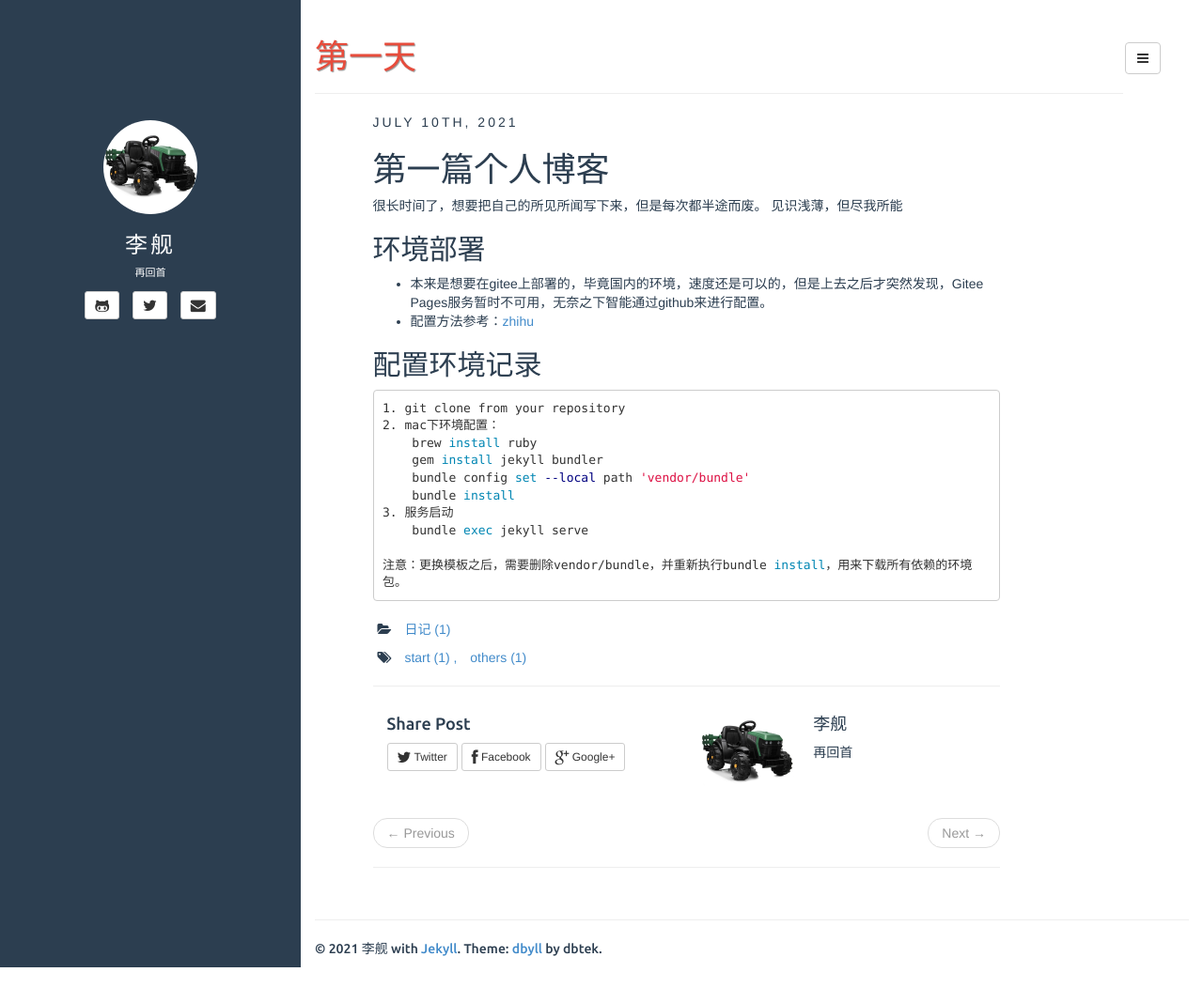
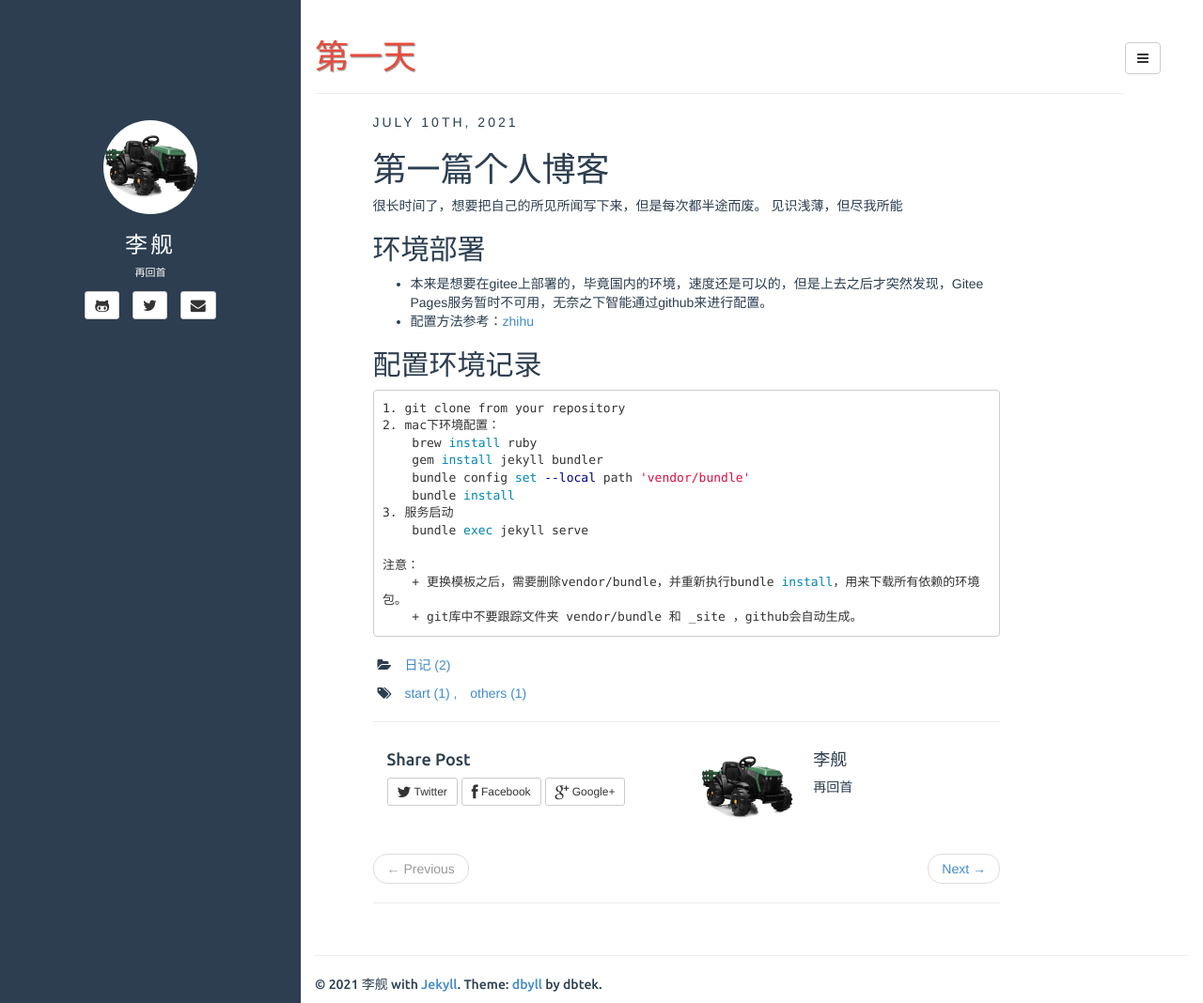
Before and after one commit to lijian24/lijian24.github.io, a Jekyll site: the page built from _posts/2021-07-10-start.md, in a window 1280 px wide and 1068 px high. Shown: the whole window at 94% size. Built offline with Jekyll 4.4.1, drawn with Linux system fonts in a browser that asks for light colours.

````diff
--- a/_posts/2021-07-10-start.md
+++ b/_posts/2021-07-10-start.md
@@ -26,5 +26,7 @@ description: 第一天
 3. 服务启动
     bundle exec jekyll serve
 
-注意：更换模板之后，需要删除vendor/bundle，并重新执行bundle install，用来下载所有依赖的环境包。
+注意：
+    + 更换模板之后，需要删除vendor/bundle，并重新执行bundle install，用来下载所有依赖的环境包。
+    + git库中不要跟踪文件夹 vendor/bundle 和 _site ，github会自动生成。
 ```
````
Also changed, not shown: _posts/2021-07-12-loves.md (added, +39 -0 lines).
